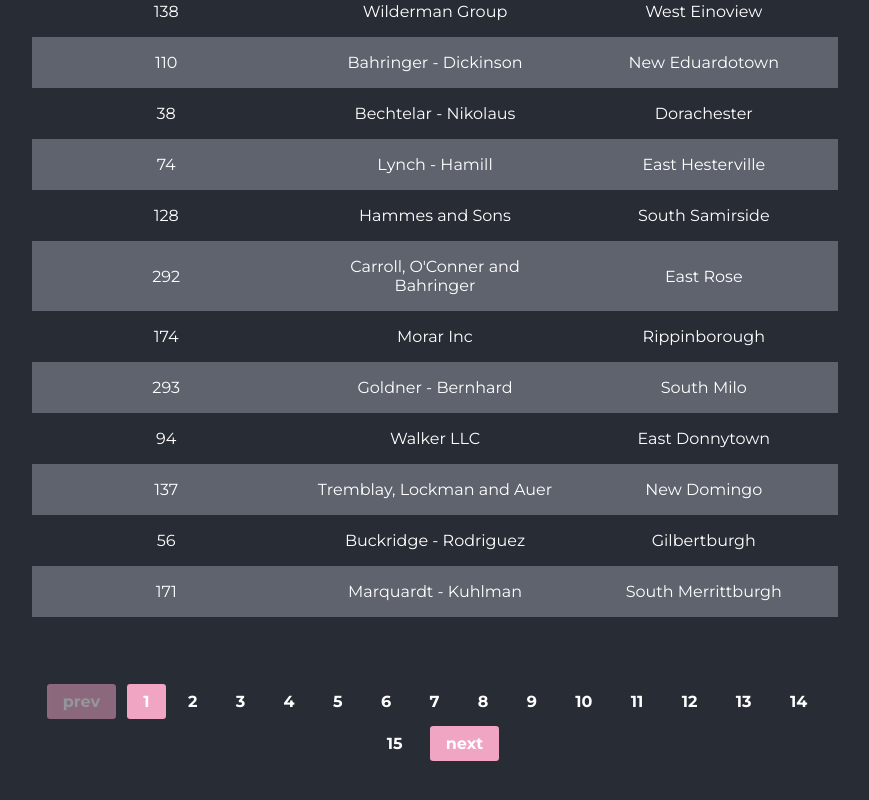
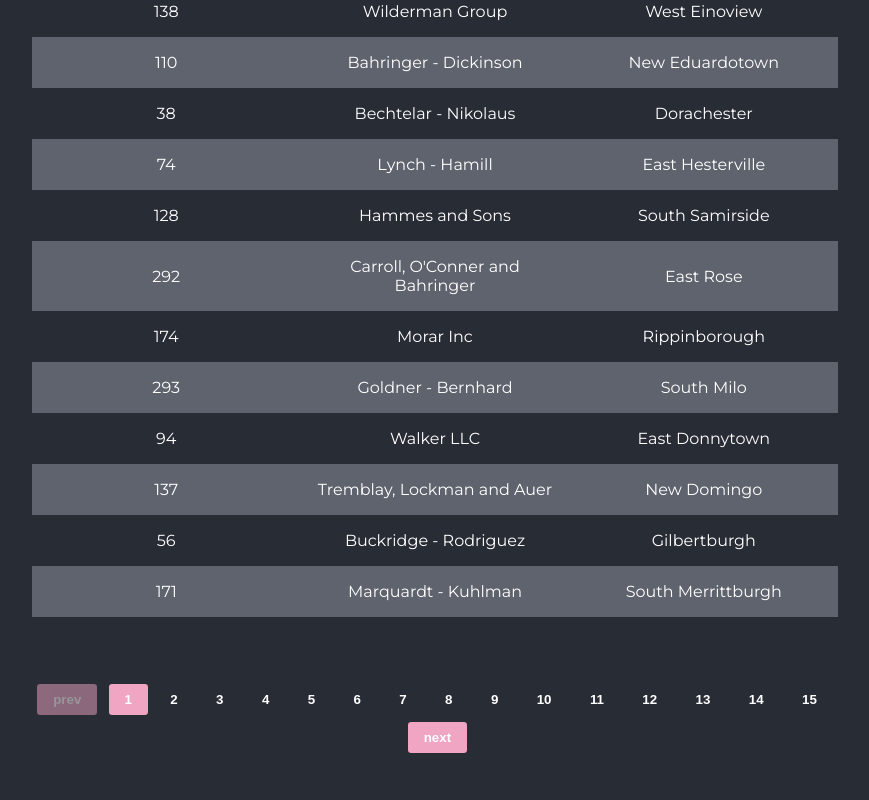
Before and after one commit to PaulinaSurazynska/companies-table, a React (Create React App) app: page / in a window 1280 px wide. Shown: the part 758-1558 px from the top of the page, without its empty margins (205-1074 px from the left). Built offline with nearby package versions, Linux system fonts and the light colour scheme.

Commit message:
fix html semantic tags

```diff
--- a/src/components/Pagination/Pagination.js
+++ b/src/components/Pagination/Pagination.js
@@ -11,32 +11,35 @@ const Pagination = ({ itemsPerPage, totalItems, changePage, currentPage }) => {
   }
 
   return (
-    <div className={style.pagination}>
-      <div
+    <nav className={style.pagination}>
+      <button
+        type="button"
         className={currentPage === 1 ? `${style.item} ${style.disabled}` : style.item}
         onClick={() => changePage(currentPage - 1)}
       >
         prev
-      </div>
+      </button>
       {pageNumbers.map((number) => (
-        <div
+        <button
+          type="button"
           key={number}
           className={currentPage === number ? `${style.item} ${style.active}` : style.item}
           onClick={() => changePage(number)}
         >
           {number}
-        </div>
+        </button>
       ))}
 
-      <div
+      <button
+        type="button"
         className={
           currentPage === pageNumbers.length ? `${style.item} ${style.disabled}` : style.item
         }
         onClick={() => changePage(currentPage + 1)}
       >
         next
-      </div>
-    </div>
+      </button>
+    </nav>
   );
 };
 
--- a/src/components/Pagination/Pagination.module.scss
+++ b/src/components/Pagination/Pagination.module.scss
@@ -11,6 +11,9 @@
         font-weight: 700;
         border-radius: 0.2rem;
         margin: 0.2rem;
+        border: none;
+        background: none;
+        outline: none;
 
         &.active {
             background-color: #F0A5C3;
--- a/src/views/App.js
+++ b/src/views/App.js
@@ -33,7 +33,7 @@ function App() {
   });
 
   return (
-    <div className={style.page}>
+    <main className={style.page}>
       <div className={style.content}>
         <h1 className={style.title}>Companies table</h1>
         <SearchBar searchCompany={searchCompany} />
@@ -45,7 +45,7 @@ function App() {
           currentPage={currentPage}
         />
       </div>
-    </div>
+    </main>
   );
 }
 
```
